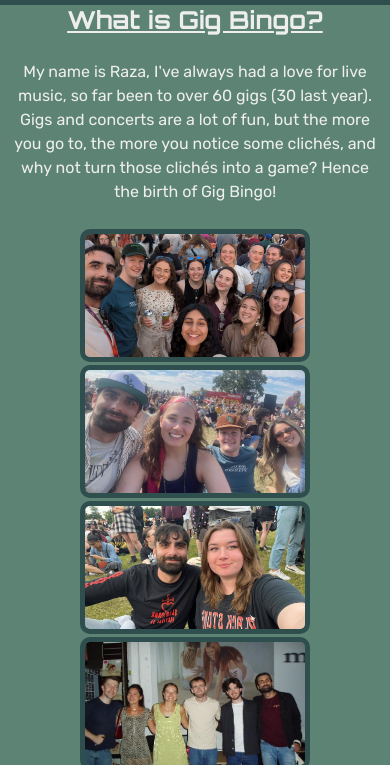
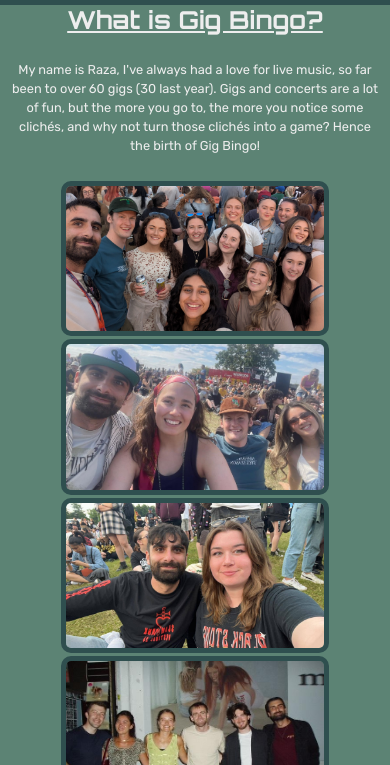
Before and after one commit to RSCHAN17/RSCHAN17.github.io, a plain HTML site: page index.html in a window 390 px wide. Shown: the part 51-816 px from the top of the page. Drawn offline with nearby package versions, Linux system fonts and the light colour scheme; no server answers.

Commit message:
first initial changes

```diff
--- a/gb-stylesheet1.css
+++ b/gb-stylesheet1.css
@@ -238,7 +238,7 @@ footer p {
   .imgGrid {
   display: grid;
   margin: 0 auto;
-  width: 65%;
+  width: 75%;
   grid-template: unset;
   grid-template-rows: repeat(4,25%);
   text-align: center;
@@ -251,7 +251,7 @@ footer p {
   } */
   .box {
     aspect-ratio: 1;
-    font-size: 0.8rem;
+    font-size: 0.7rem;
   }
   .grid {
     aspect-ratio: 1;
@@ -272,6 +272,7 @@ footer p {
   } */
   .description {
     margin : 25px 0;
+    font-size: 0.8rem;
   }
 
   .half-list {
```
